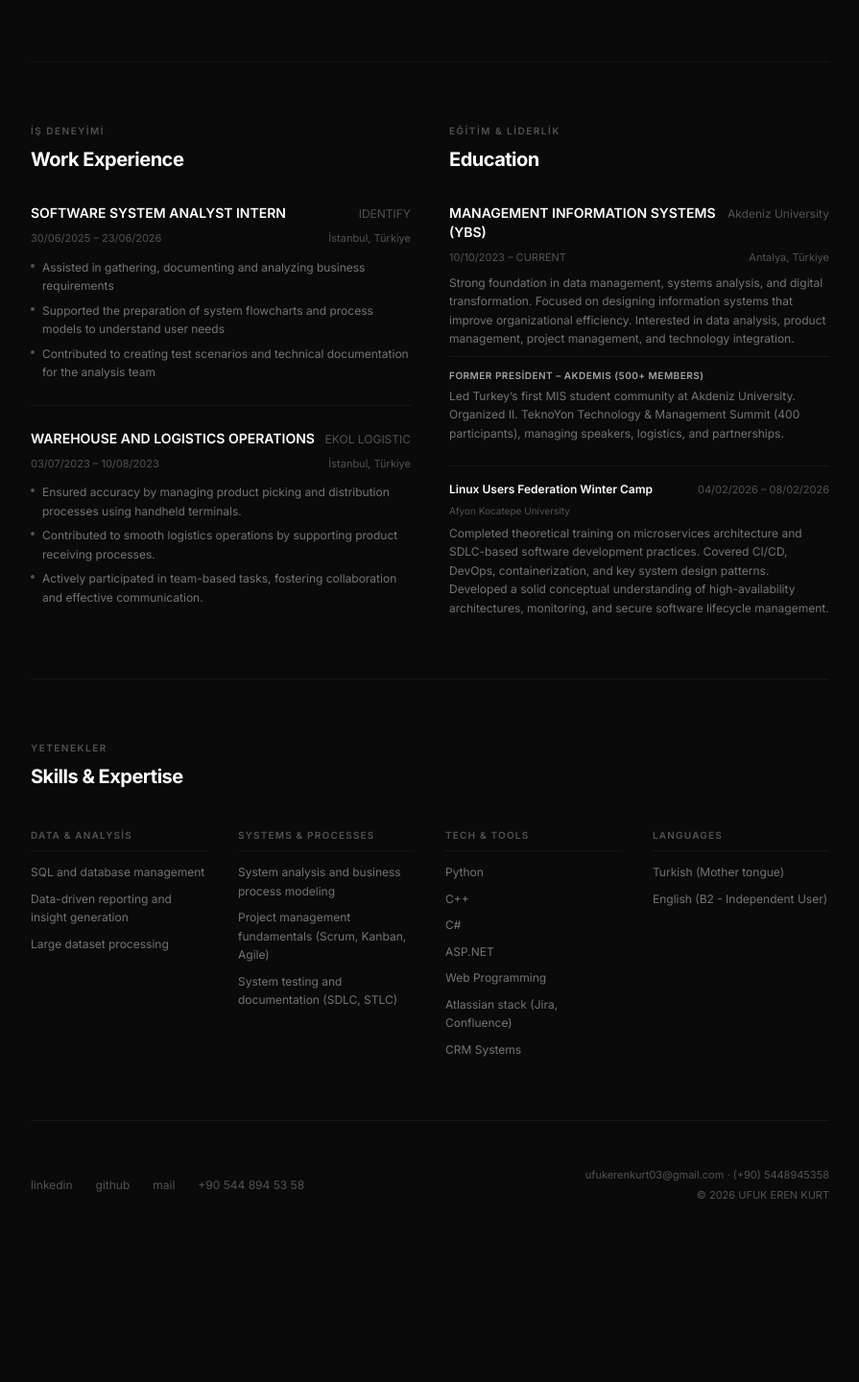
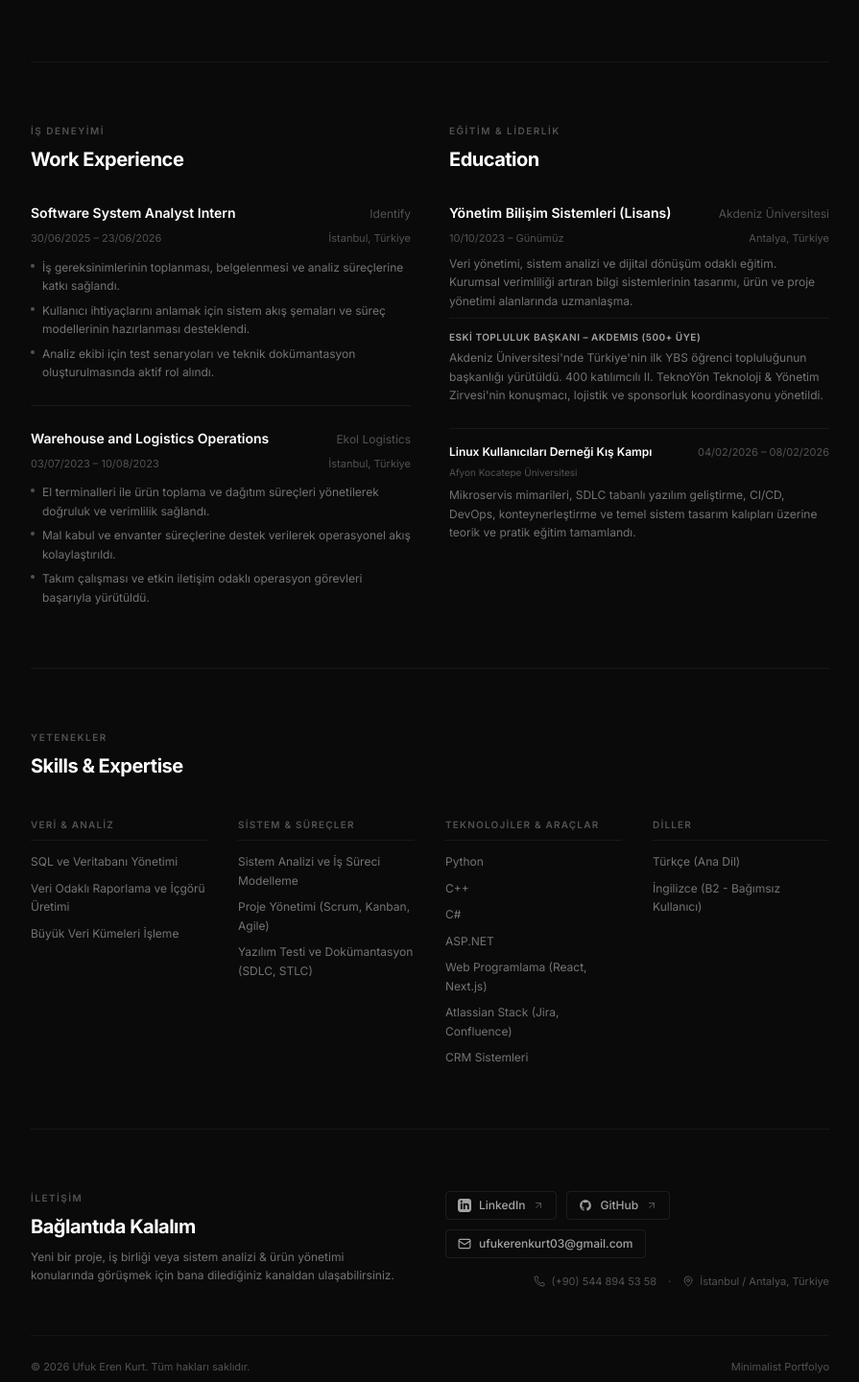
Before and after one commit to kargamak/portfolio, a React (Vite) app: page / in a window 1280 px wide. Shown: the part 1357-2797 px from the top of the page at 96% size, without its empty margins (192-1087 px from the left). Before the commit the page ends 2658 px from the top, so only its background shows below. Built offline with nearby package versions, Linux system fonts and the light colour scheme.

Commit message:
fix: update github url to kargamak, correct capitalization, and refine contact section

```diff
--- a/src/components/FooterLinks.jsx
+++ b/src/components/FooterLinks.jsx
@@ -1,34 +1,77 @@
 import React from 'react';
 import { siteData } from '../data/siteData';
+import { Mail, Phone, MapPin, ArrowUpRight } from 'lucide-react';
+import { GithubIcon, LinkedinIcon } from './Icons';
 
 export default function FooterLinks() {
   return (
-    <footer id="iletisim" className="scroll-mt-20 py-12 border-t border-white/[0.06]">
-      <div className="flex flex-col sm:flex-row items-start sm:items-center justify-between gap-6">
+    <footer id="iletisim" className="scroll-mt-20 pt-16 pb-12 border-t border-white/[0.06]">
+      <div className="grid grid-cols-1 md:grid-cols-12 gap-8 items-start mb-12">
+        {/* Left header */}
+        <div className="md:col-span-6 space-y-2">
+          <span className="text-[10px] font-semibold tracking-[0.15em] uppercase text-[#525252] block">
+            İletişim
+          </span>
+          <h2 className="text-xl font-bold text-white tracking-tight">
+            Bağlantıda Kalalım
+          </h2>
+          <p className="text-xs text-[#737373] max-w-sm leading-relaxed">
+            Yeni bir proje, iş birliği veya sistem analizi & ürün yönetimi konularında görüşmek için bana dilediğiniz kanaldan ulaşabilirsiniz.
+          </p>
+        </div>
 
-        {/* Social links */}
-        <div className="flex items-center gap-6 text-xs text-[#525252]">
-          {siteData.socials.map((s) => (
+        {/* Right contact links */}
+        <div className="md:col-span-6 flex flex-col sm:items-end justify-center gap-3">
+          <div className="flex flex-wrap gap-2.5 text-xs font-medium">
             <a
-              key={s.name}
-              href={s.url}
+              href={siteData.personal.linkedin}
               target="_blank"
               rel="noopener noreferrer"
-              className="hover:text-white transition-colors lowercase"
+              className="flex items-center gap-2 px-3 py-1.5 rounded border border-white/[0.08] text-[#a3a3a3] hover:text-white hover:border-white/25 transition-all"
             >
-              {s.label || s.name}
+              <LinkedinIcon className="w-3.5 h-3.5" />
+              <span>LinkedIn</span>
+              <ArrowUpRight className="w-3 h-3 text-[#525252]" />
             </a>
-          ))}
+
+            <a
+              href={siteData.personal.github}
+              target="_blank"
+              rel="noopener noreferrer"
+              className="flex items-center gap-2 px-3 py-1.5 rounded border border-white/[0.08] text-[#a3a3a3] hover:text-white hover:border-white/25 transition-all"
+            >
+              <GithubIcon className="w-3.5 h-3.5" />
+              <span>GitHub</span>
+              <ArrowUpRight className="w-3 h-3 text-[#525252]" />
+            </a>
+
+            <a
+              href={`mailto:${siteData.personal.email}`}
+              className="flex items-center gap-2 px-3 py-1.5 rounded border border-white/[0.08] text-[#a3a3a3] hover:text-white hover:border-white/25 transition-all"
+            >
+              <Mail className="w-3.5 h-3.5" />
+              <span>{siteData.personal.email}</span>
+            </a>
+          </div>
+
+          <div className="text-[11px] text-[#525252] flex items-center gap-3 mt-1">
+            <span className="flex items-center gap-1.5">
+              <Phone className="w-3 h-3 text-[#525252]" />
+              {siteData.personal.phone}
+            </span>
+            <span>·</span>
+            <span className="flex items-center gap-1.5">
+              <MapPin className="w-3 h-3 text-[#525252]" />
+              {siteData.personal.location}
+            </span>
+          </div>
         </div>
+      </div>
 
-        {/* Contact + copyright */}
-        <div className="text-[11px] text-[#525252] flex flex-col sm:items-end gap-1">
-          <span>{siteData.personal.email} · {siteData.personal.phone}</span>
-          <span>
-            © {new Date().getFullYear()} {siteData.personal.name}
-          </span>
-        </div>
-
+      {/* Bottom copyright */}
+      <div className="pt-6 border-t border-white/[0.04] flex flex-col sm:flex-row items-center justify-between gap-2 text-[11px] text-[#525252]">
+        <span>© {new Date().getFullYear()} {siteData.personal.name}. Tüm hakları saklıdır.</span>
+        <span>Minimalist Portfolyo</span>
       </div>
     </footer>
   );
--- a/src/data/siteData.js
+++ b/src/data/siteData.js
@@ -8,19 +8,19 @@
 export const siteData = {
   // --- KİŞİSEL BİLGİLER ---
   personal: {
-    name: "UFUK EREN KURT",
+    name: "Ufuk Eren Kurt",
     title: "Yönetim Bilişim Sistemleri Öğrencisi • Ürün Yönetimi & Sistem Analizi",
     dateOfBirth: "01/01/2004",
     location: "İstanbul / Antalya, Türkiye",
-    phone: "(+90) 5448945358",
+    phone: "(+90) 544 894 53 58",
     email: "ufukerenkurt03@gmail.com",
     linkedin: "https://www.linkedin.com/in/ufukerenkurt",
-    github: "https://github.com/ufukerenkurt",
+    github: "https://github.com/kargamak",
   },
 
   // --- HAKKIMDA (ABOUT ME) ---
   about: {
-    title: "HAKKIMDA",
+    title: "Hakkımda",
     en: "As a fourth-year MIS student focused on Product Management, I am developing skills in user-centered design, product strategy, and data-informed decision making. I actively follow technological trends to better understand product development processes and user needs. Previously, I served as president of the AkdeMIS community, gaining experience in leadership, stakeholder communication, and coordinating product-oriented initiatives, including organizing a major Technology & Management Summit with nearly 400 participants.",
     tr: "Ürün Yönetimi (Product Management) ve Sistem Analizi odaklı Yönetim Bilişim Sistemleri 4. sınıf öğrencisiyim. Kullanıcı odaklı tasarım, ürün stratejisi ve veriye dayalı karar alma süreçlerinde kendimi geliştiriyorum. Teknoloji trendlerini ve kullanıcı ihtiyaçlarını yakından takip ediyorum. AkdeMIS topluluğu başkanlığı görevim süresince liderlik, paydaş iletişimi ve 400 katılımcılı TeknoYön Teknoloji & Yönetim Zirvesi gibi büyük ölçekli organizasyonların koordinasyonunu üstlendim."
   },
@@ -29,13 +29,13 @@ export const siteData = {
   projects: [
     {
       id: "listor",
-      title: "LİSTOR",
+      title: "Listor",
       tagline: "A list creator for anything",
       description: "Arkadaş grupları, çiftler ve toplulukların film, dizi, oyun, kitap ve müzik listelerini ortaklaşa oluşturup beraber puanlayabildiği, çoklu API entegrasyonuyla güçlendirilmiş gerçek zamanlı sosyal keşif ve derecelendirme platformu.",
       category: "Web Platformu",
       status: "Canlı",
       liveUrl: "https://list0r.vercel.app/",
-      githubUrl: "https://github.com/ufukerenkurt",
+      githubUrl: "https://github.com/kargamak",
       tags: ["Next.js 16", "TypeScript", "React 19", "Supabase", "TMDB API", "RAWG API", "Tailwind CSS"],
       features: [
         "Otomatik sıralama: katılımcı puanlarının ortalamasıyla liste anlık güncellenir, ilk 3 içerik altın/gümüş/bronz rozet alır",
@@ -50,11 +50,11 @@ export const siteData = {
         { label: "API'ler", value: "TMDB · RAWG · Open Library · Apple iTunes" },
       ],
       categories: ["Filmler", "Diziler", "Oyunlar", "Kitaplar", "Müzikler", "Özel / Diğer"],
-      elevator: "LISTOR; arkadaş gruplarının ortak listeler kurup beraber puanladığı, gerçek zamanlı sıralama ve çoklu API entegrasyonuyla çalışan sosyal bir keşif platformudur."
+      elevator: "Listor; arkadaş gruplarının ortak listeler kurup beraber puanladığı, gerçek zamanlı sıralama ve çoklu API entegrasyonuyla çalışan sosyal bir keşif platformudur."
     },
     {
       id: "memory-line",
-      title: "MEMORY LİNE",
+      title: "Memory Line",
       tagline: "Görsel hafızayı ve refleksleri test eden minimalist web oyunu",
       description: "Karanlık bir ızgara üzerinde sırayla beliren çizgi desenini akılda tutup, ekrandan el kaldırmadan doğru sırada noktaları birbirine bağlayarak deseni yeniden çizmeye dayanan modern ve minimalist bir hafıza oyunu. Hazır oyun motoru kullanılmadan saf HTML5 Canvas ile 60 FPS olarak geliştirildi.",
       category: "Web Oyunu",
@@ -70,7 +70,7 @@ export const siteData = {
         "Zero-Skip Komşuluk Filtresi: uzak noktalardan geçerken haksız yanma engellendi",
         "Maç sonu analiz paneli: skor, seviye, kombo, hata, en zorlanılan bölüm, süre, keşfedilen şekil sayısı",
         "TR / ENG çoklu dil ve S/M/L/XL boyut seçenekleri",
-        "LocalStorage: rekort ve tercihler tarayıcıda yerel olarak saklanır"
+        "LocalStorage: rekorlar ve tercihler tarayıcıda yerel olarak saklanır"
       ],
       techStack: [
         { label: "Framework", value: "React 19 · TypeScript" },
@@ -84,7 +84,7 @@ export const siteData = {
     },
     {
       id: "finai",
-      title: "FINAİ",
+      title: "FinAI",
       tagline: "BİST Temel Analiz ve AI Araştırma Platformu",
       description: "Borsa İstanbul'da işlem gören şirketlerin finansal tablolarını, rasyolarını, KAP duyurularını ve finans haberlerini otomatik analiz eden; 11 temel kategoride objektif puanlama yapan ve Google Gemini AI ile şirket araştırma notları üreten modern finansal analiz platformu.",
       category: "AI & Fintech",
@@ -114,13 +114,13 @@ export const siteData = {
     },
     {
       id: "pixelcam",
-      title: "PIXELCAM",
+      title: "PixelCam",
       tagline: "Real-time pixel art camera app",
       description: "Canlı piksel sanatı işleme, özelleştirilebilir renk paletleri ve efektler sunan kamera uygulaması.",
       category: "Görüntü İşleme",
       status: "Aktif",
       liveUrl: "#",
-      githubUrl: "https://github.com/ufukerenkurt",
+      githubUrl: "https://github.com/kargamak",
       tags: ["Image Processing", "Pixel Art", "Pipeline", "Mobile"],
       features: [
         "Live pixel-art processing (Canlı piksel sanatı işleme)",
@@ -133,25 +133,25 @@ export const siteData = {
   // --- İŞ DENEYİMLERİ (WORK EXPERIENCE) ---
   experience: [
     {
-      role: "SOFTWARE SYSTEM ANALYST INTERN",
-      company: "IDENTIFY",
+      role: "Software System Analyst Intern",
+      company: "Identify",
       period: "30/06/2025 – 23/06/2026",
       location: "İstanbul, Türkiye",
       points: [
-        "Assisted in gathering, documenting and analyzing business requirements",
-        "Supported the preparation of system flowcharts and process models to understand user needs",
-        "Contributed to creating test scenarios and technical documentation for the analysis team"
+        "İş gereksinimlerinin toplanması, belgelenmesi ve analiz süreçlerine katkı sağlandı.",
+        "Kullanıcı ihtiyaçlarını anlamak için sistem akış şemaları ve süreç modellerinin hazırlanması desteklendi.",
+        "Analiz ekibi için test senaryoları ve teknik dokümantasyon oluşturulmasında aktif rol alındı."
       ]
     },
     {
-      role: "WAREHOUSE AND LOGISTICS OPERATIONS",
-      company: "EKOL LOGISTIC",
+      role: "Warehouse and Logistics Operations",
+      company: "Ekol Logistics",
       period: "03/07/2023 – 10/08/2023",
       location: "İstanbul, Türkiye",
       points: [
-        "Ensured accuracy by managing product picking and distribution processes using handheld terminals.",
-        "Contributed to smooth logistics operations by supporting product receiving processes.",
-        "Actively participated in team-based tasks, fostering collaboration and effective communication."
+        "El terminalleri ile ürün toplama ve dağıtım süreçleri yönetilerek doğruluk ve verimlilik sağlandı.",
+        "Mal kabul ve envanter süreçlerine destek verilerek operasyonel akış kolaylaştırıldı.",
+        "Takım çalışması ve etkin iletişim odaklı operasyon görevleri başarıyla yürütüldü."
       ]
     }
   ],
@@ -159,14 +159,14 @@ export const siteData = {
   // --- EĞİTİM & LİDERLİK ---
   education: [
     {
-      degree: "MANAGEMENT INFORMATION SYSTEMS (YBS)",
-      school: "Akdeniz University",
-      period: "10/10/2023 – CURRENT",
+      degree: "Yönetim Bilişim Sistemleri (Lisans)",
+      school: "Akdeniz Üniversitesi",
+      period: "10/10/2023 – Günümüz",
       location: "Antalya, Türkiye",
-      description: "Strong foundation in data management, systems analysis, and digital transformation. Focused on designing information systems that improve organizational efficiency. Interested in data analysis, product management, project management, and technology integration.",
+      description: "Veri yönetimi, sistem analizi ve dijital dönüşüm odaklı eğitim. Kurumsal verimliliği artıran bilgi sistemlerinin tasarımı, ürün ve proje yönetimi alanlarında uzmanlaşma.",
       leadership: {
-        title: "Former President – AkdeMIS (500+ members)",
-        details: "Led Turkey’s first MIS student community at Akdeniz University. Organized II. TeknoYon Technology & Management Summit (400 participants), managing speakers, logistics, and partnerships."
+        title: "Eski Topluluk Başkanı – AkdeMIS (500+ Üye)",
+        details: "Akdeniz Üniversitesi'nde Türkiye'nin ilk YBS öğrenci topluluğunun başkanlığı yürütüldü. 400 katılımcılı II. TeknoYön Teknoloji & Yönetim Zirvesi'nin konuşmacı, lojistik ve sponsorluk koordinasyonu yönetildi."
       }
     }
   ],
@@ -174,38 +174,38 @@ export const siteData = {
   // --- KONFERANSLAR ---
   conferences: [
     {
-      title: "Linux Users Federation Winter Camp",
-      organization: "Afyon Kocatepe University",
+      title: "Linux Kullanıcıları Derneği Kış Kampı",
+      organization: "Afyon Kocatepe Üniversitesi",
       period: "04/02/2026 – 08/02/2026",
-      details: "Completed theoretical training on microservices architecture and SDLC-based software development practices. Covered CI/CD, DevOps, containerization, and key system design patterns. Developed a solid conceptual understanding of high-availability architectures, monitoring, and secure software lifecycle management."
+      details: "Mikroservis mimarileri, SDLC tabanlı yazılım geliştirme, CI/CD, DevOps, konteynerleştirme ve temel sistem tasarım kalıpları üzerine teorik ve pratik eğitim tamamlandı."
     }
   ],
 
   // --- YETENEKLER (SKILLS) ---
   skillCategories: [
     {
-      name: "Data & Analysis",
-      skills: ["SQL and database management", "Data-driven reporting and insight generation", "Large dataset processing"]
+      name: "Veri & Analiz",
+      skills: ["SQL ve Veritabanı Yönetimi", "Veri Odaklı Raporlama ve İçgörü Üretimi", "Büyük Veri Kümeleri İşleme"]
     },
     {
-      name: "Systems & Processes",
-      skills: ["System analysis and business process modeling", "Project management fundamentals (Scrum, Kanban, Agile)", "System testing and documentation (SDLC, STLC)"]
+      name: "Sistem & Süreçler",
+      skills: ["Sistem Analizi ve İş Süreci Modelleme", "Proje Yönetimi (Scrum, Kanban, Agile)", "Yazılım Testi ve Dokümantasyon (SDLC, STLC)"]
     },
     {
-      name: "Tech & Tools",
-      skills: ["Python", "C++", "C#", "ASP.NET", "Web Programming", "Atlassian stack (Jira, Confluence)", "CRM Systems"]
+      name: "Teknolojiler & Araçlar",
+      skills: ["Python", "C++", "C#", "ASP.NET", "Web Programlama (React, Next.js)", "Atlassian Stack (Jira, Confluence)", "CRM Sistemleri"]
     },
     {
-      name: "Languages",
-      skills: ["Turkish (Mother tongue)", "English (B2 - Independent User)"]
+      name: "Diller",
+      skills: ["Türkçe (Ana Dil)", "İngilizce (B2 - Bağımsız Kullanıcı)"]
     }
   ],
 
-  // --- ALT LİNKLER ---
+  // --- SOSYAL MEDYA & İLETİŞİM ---
   socials: [
-    { name: "linkedin", url: "https://www.linkedin.com/in/ufukerenkurt" },
-    { name: "github", url: "https://github.com/ufukerenkurt" },
-    { name: "mail", url: "mailto:ufukerenkurt03@gmail.com" },
-    { name: "phone", url: "tel:+905448945358", label: "+90 544 894 53 58" }
+    { name: "LinkedIn", url: "https://www.linkedin.com/in/ufukerenkurt" },
+    { name: "GitHub", url: "https://github.com/kargamak" },
+    { name: "E-Posta", url: "mailto:ufukerenkurt03@gmail.com" },
+    { name: "Telefon", url: "tel:+905448945358", label: "+90 544 894 53 58" }
   ]
 };
```
Also changed, not shown: src/components/Navbar.jsx (+4 -4 lines).
